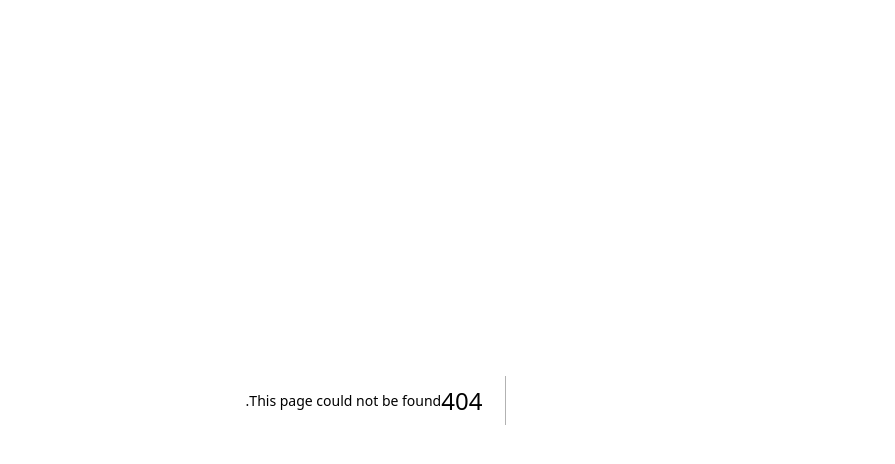
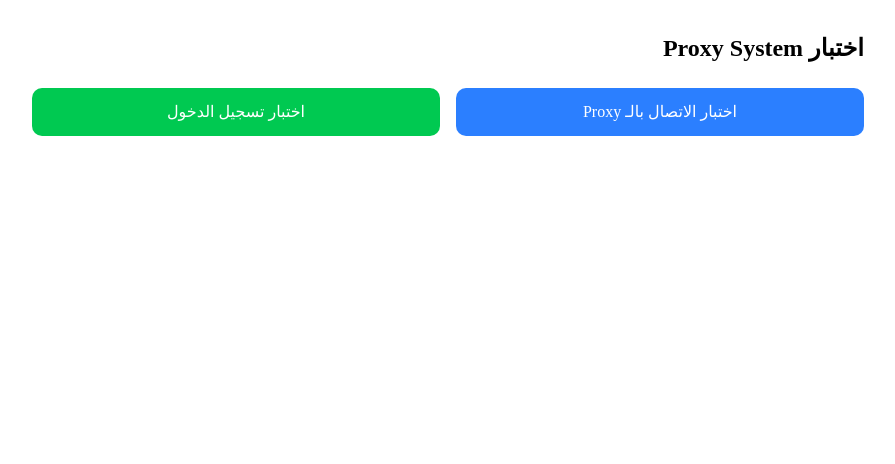
Before and after one commit to WWW-Alhnani-COM/TranslationSystem, a Next.js app: page /test-proxy in a window 1280 px wide. Before the commit this address had no page. Shown: the top 464 px of the page, without its empty margins (296-1191 px from the left). Built offline with nearby package versions, Linux system fonts and the light colour scheme.

Commit message:
Create page.tsx

```diff
--- /dev/null
+++ b/app/test-proxy/page.tsx
@@ -0,0 +1,109 @@
+// app/test-proxy/page.tsx
+"use client";
+
+import { useState } from 'react';
+import { apiClient } from '@/lib/api-client';
+
+export default function TestProxyPage() {
+  const [result, setResult] = useState<any>(null);
+  const [loading, setLoading] = useState(false);
+
+  const testProxy = async () => {
+    setLoading(true);
+    try {
+      // اختيار المسار المباشر
+      const response = await apiClient.get('/Users');
+      setResult({
+        success: true,
+        data: response,
+        timestamp: new Date().toISOString(),
+      });
+    } catch (error: any) {
+      setResult({
+        success: false,
+        error: error.message,
+        timestamp: new Date().toISOString(),
+      });
+    } finally {
+      setLoading(false);
+    }
+  };
+
+  const testLogin = async () => {
+    setLoading(true);
+    try {
+      // تجربة تسجيل الدخول
+      const response = await apiClient.post('/Auth/login', {
+        email: 'M@O.ha',
+        password: 'test123' // جرب كلمة المرور الصحيحة
+      });
+      setResult({
+        success: true,
+        data: response,
+        timestamp: new Date().toISOString(),
+      });
+    } catch (error: any) {
+      setResult({
+        success: false,
+        error: error.message,
+        timestamp: new Date().toISOString(),
+      });
+    } finally {
+      setLoading(false);
+    }
+  };
+
+  return (
+    <div className="p-8 max-w-4xl mx-auto">
+      <h1 className="text-2xl font-bold mb-6">اختبار Proxy System</h1>
+
+      <div className="grid grid-cols-1 md:grid-cols-2 gap-4 mb-8">
+        <button
+          onClick={testProxy}
+          disabled={loading}
+          className="bg-blue-500 hover:bg-blue-600 text-white px-6 py-3 rounded-lg disabled:opacity-50"
+        >
+          {loading ? 'جاري الاختبار...' : 'اختبار الاتصال بالـ Proxy'}
+        </button>
+
+        <button
+          onClick={testLogin}
+          disabled={loading}
+          className="bg-green-500 hover:bg-green-600 text-white px-6 py-3 rounded-lg disabled:opacity-50"
+        >
+          {loading ? 'جاري التسجيل...' : 'اختبار تسجيل الدخول'}
+        </button>
+      </div>
+
+      {result && (
+        <div className="mt-8 p-6 border rounded-lg bg-gray-50 dark:bg-gray-800">
+          <h2 className="text-xl font-semibold mb-4">نتيجة الاختبار</h2>
+          <div className="mb-2">
+            <span className="font-medium">الحالة: </span>
+            <span className={`px-2 py-1 rounded ${result.success ? 'bg-green-100 text-green-800' : 'bg-red-100 text-red-800'}`}>
+              {result.success ? '✅ ناجح' : '❌ فشل'}
+            </span>
+          </div>
+          <div className="mb-2">
+            <span className="font-medium">الوقت: </span>
+            <span>{result.timestamp}</span>
+          </div>
+          {result.error && (
+            <div className="mb-4 p-3 bg-red-50 border border-red-200 rounded">
+              <span className="font-medium">الخطأ: </span>
+              <span className="text-red-600">{result.error}</span>
+            </div>
+          )}
+          {result.data && (
+            <div>
+              <h3 className="font-medium mb-2">البيانات:</h3>
+              <pre className="bg-gray-900 text-gray-100 p-4 rounded overflow-auto text-sm">
+                {JSON.stringify(result.data, null, 2)}
+              </pre>
+            </div>
+          )}
+        </div>
+      )}
+    </div>
+  );
+}
```
